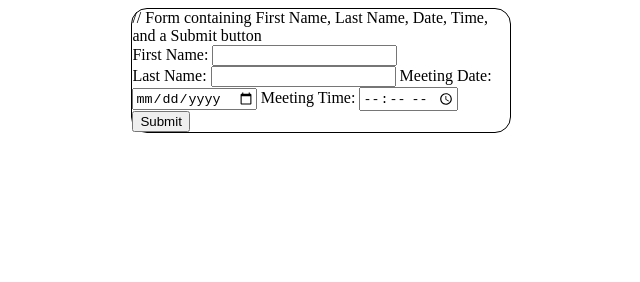
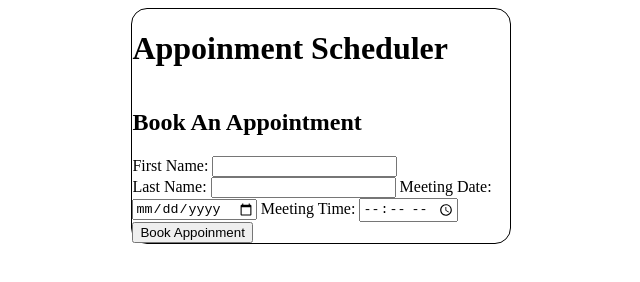
Before and after one commit to ConMan2O/Appointment-Scheduler, a website: page views/home.html in a window 1280 px wide. Shown: the whole page, without its empty margins (319-959 px from the left). Drawn offline with Linux system fonts and the light colour scheme; files that its build step writes are made by us from their sources; files whose address does not match are found by name.

Commit message:
Added Headers

```diff
--- a/views/home.html
+++ b/views/home.html
@@ -11,8 +11,10 @@
 
 <body>
   <div id="main">
-    // Form containing First Name, Last Name, Date, Time, and a Submit button
+    <h1>Appoinment Scheduler</h1>
     <form id="scheduler-form" action="/submit" method="POST">
+
+        <h2>Book An Appointment</h2>
       <div class="field-container">
         <label for="firstName">First Name:</label>
         <input type="text" id="fname" name="fname">
@@ -29,7 +31,7 @@
         <label for="time">Meeting Time:</label>
         <input type="time" id="time" name="time">
 
-      <button type="submit">Submit</button>
+      <button type="submit">Book Appoinment</button>
     </form>
   </div>
 
```
